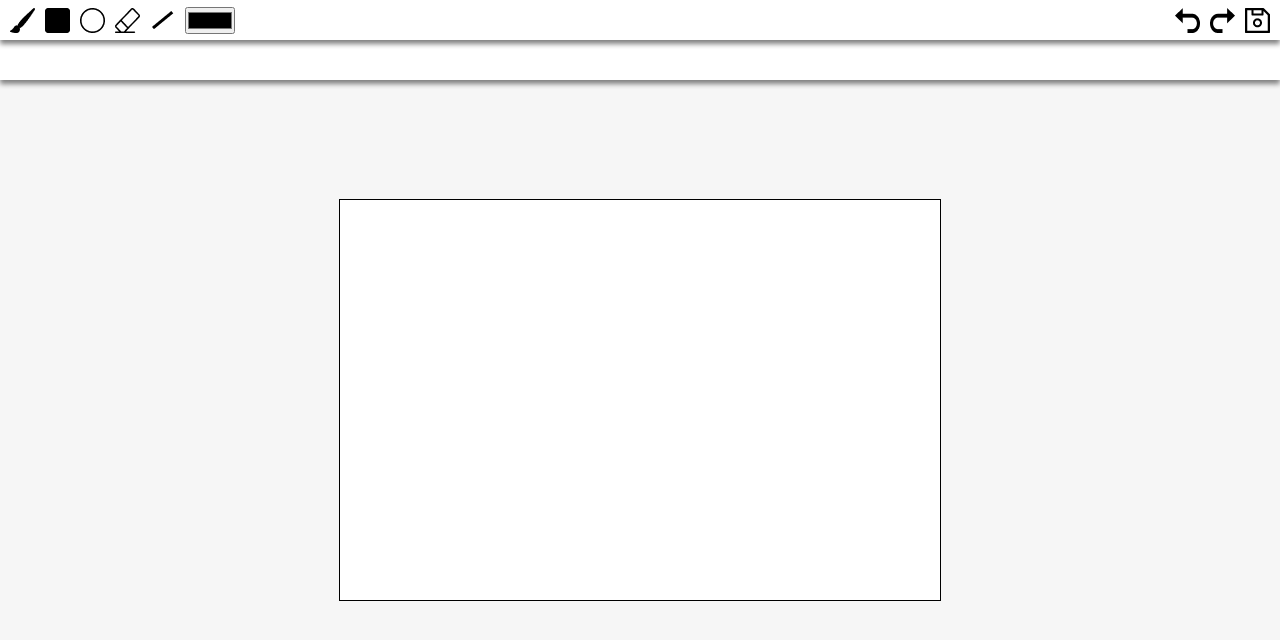
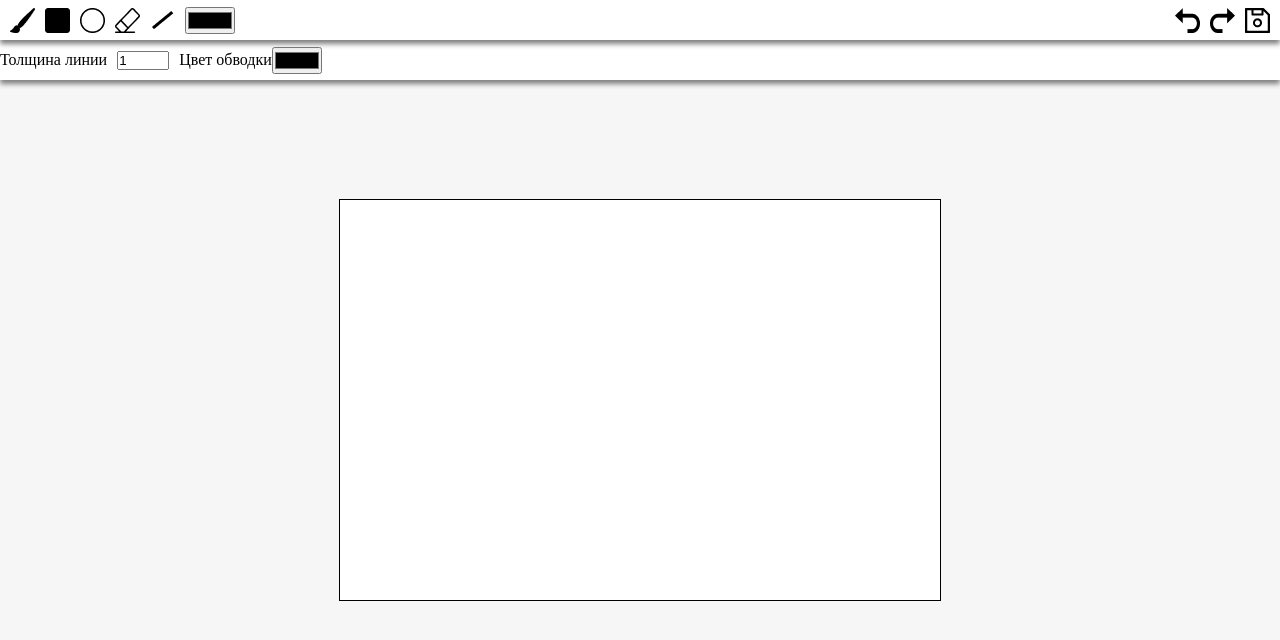
Before and after one commit to Rics69/OnlinePaint, a React (Vite) app: page / in a window 1280 px wide. Shown: the top 640 px of the page. Built offline with nearby package versions, Linux system fonts and the light colour scheme.

Commit message:
feat: add eraser and setting bar

```diff
--- a/src/components/SettingBar.tsx
+++ b/src/components/SettingBar.tsx
@@ -1,9 +1,23 @@
 import '../styles/toolbar.scss';
+import toolState from "../store/toolState.ts";
 
 const SettingBar = () => {
     return (
         <div className="setting-bar">
+            <label htmlFor="line-width">Толщина линии</label>
+            <input
+                onChange={e => toolState.setLineWidth(e.target.value)}
+                style={{margin: '0 10px'}}
+                id="line-width" type="number"
+                defaultValue={1}
+                min={1}
+                max={50}/>
 
+            <label htmlFor="stroke-color">Цвет обводки</label>
+            <input
+                onChange={e => toolState.setStrokeColor(e.target.value)}
+                id="stroke-color"
+                type="color"/>
         </div>
     );
 };
--- a/src/components/ToolBar.tsx
+++ b/src/components/ToolBar.tsx
@@ -3,16 +3,23 @@ import toolState from "../store/toolState.ts";
 import Brush from "../tools/Brush.ts";
 import Rect from "../tools/Rect.ts";
 import canvasState from "../store/canvasState.ts";
+import Eraser from "../tools/Eraser.ts";
 
 const ToolBar = () => {
+
+    const changeColor = (e) => {
+        toolState.setStrokeColor(e.target.value);
+        toolState.setFillColor(e.target.value);
+    }
+
     return (
         <div className="toolbar">
             <button className="toolbar__btn brush" onClick={() => toolState.setTool(new Brush(canvasState.canvas))} />
             <button className="toolbar__btn rect" onClick={() => toolState.setTool(new Rect(canvasState.canvas))} />
-            <button className="toolbar__btn circle" />
+            <button className="toolbar__btn circle" onClick={() => toolState.setTool(new Eraser(canvasState.canvas))} />
             <button className="toolbar__btn eraser" />
             <button className="toolbar__btn line" />
-            <input style={{marginLeft: 10}} type="color"/>
+            <input onChange={e => changeColor(e)} style={{marginLeft: 10}} type="color"/>
             <button className="toolbar__btn undo" />
             <button className="toolbar__btn redo" />
             <button className="toolbar__btn save" />
--- /dev/null
+++ b/src/tools/Eraser.ts
@@ -0,0 +1,13 @@
+import Brush from "./Brush.ts";
+
+export default class Eraser extends Brush {
+    constructor(canvas) {
+        super(canvas);
+    }
+
+    draw(x, y) {
+        this.ctx.strokeStyle = "white";
+        this.ctx.lineTo(x, y);
+        this.ctx.stroke()
+    }
+}
```
